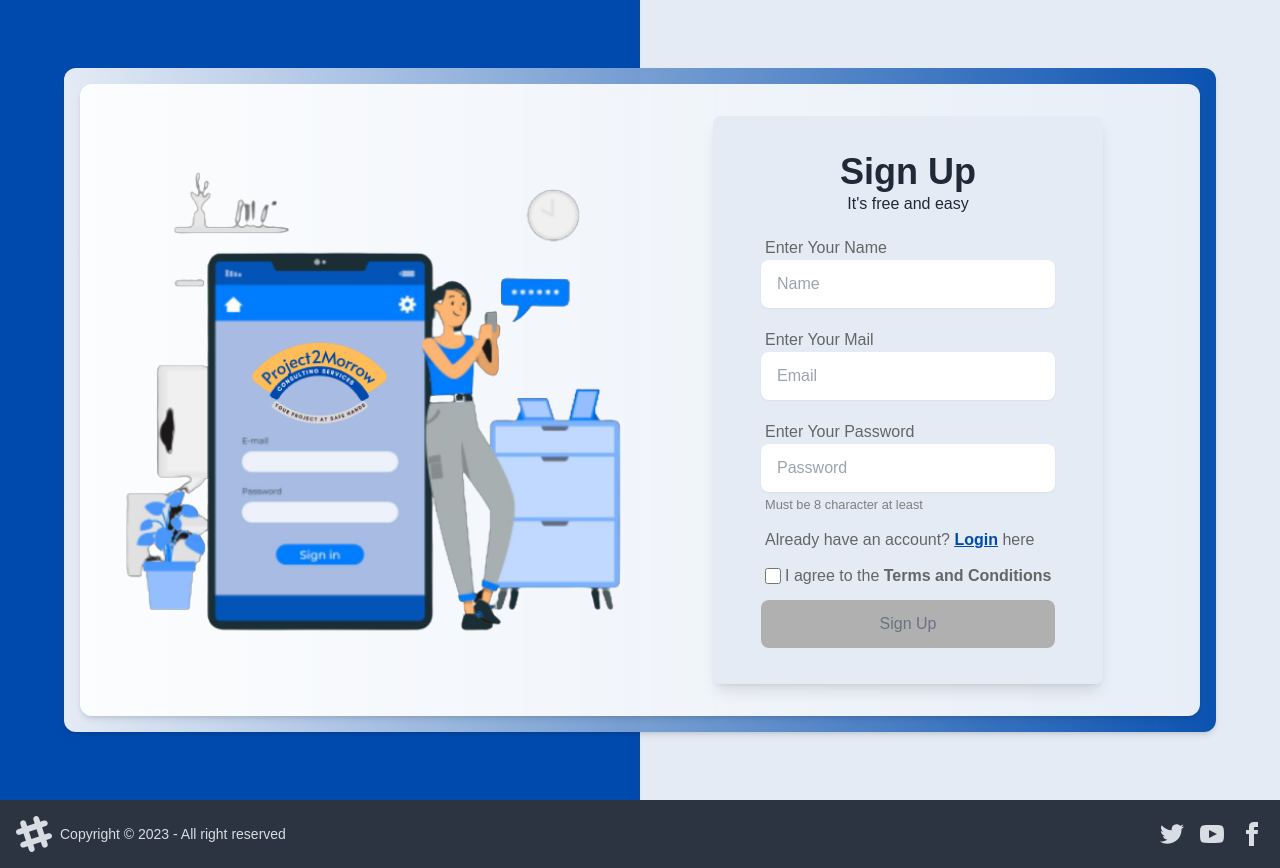
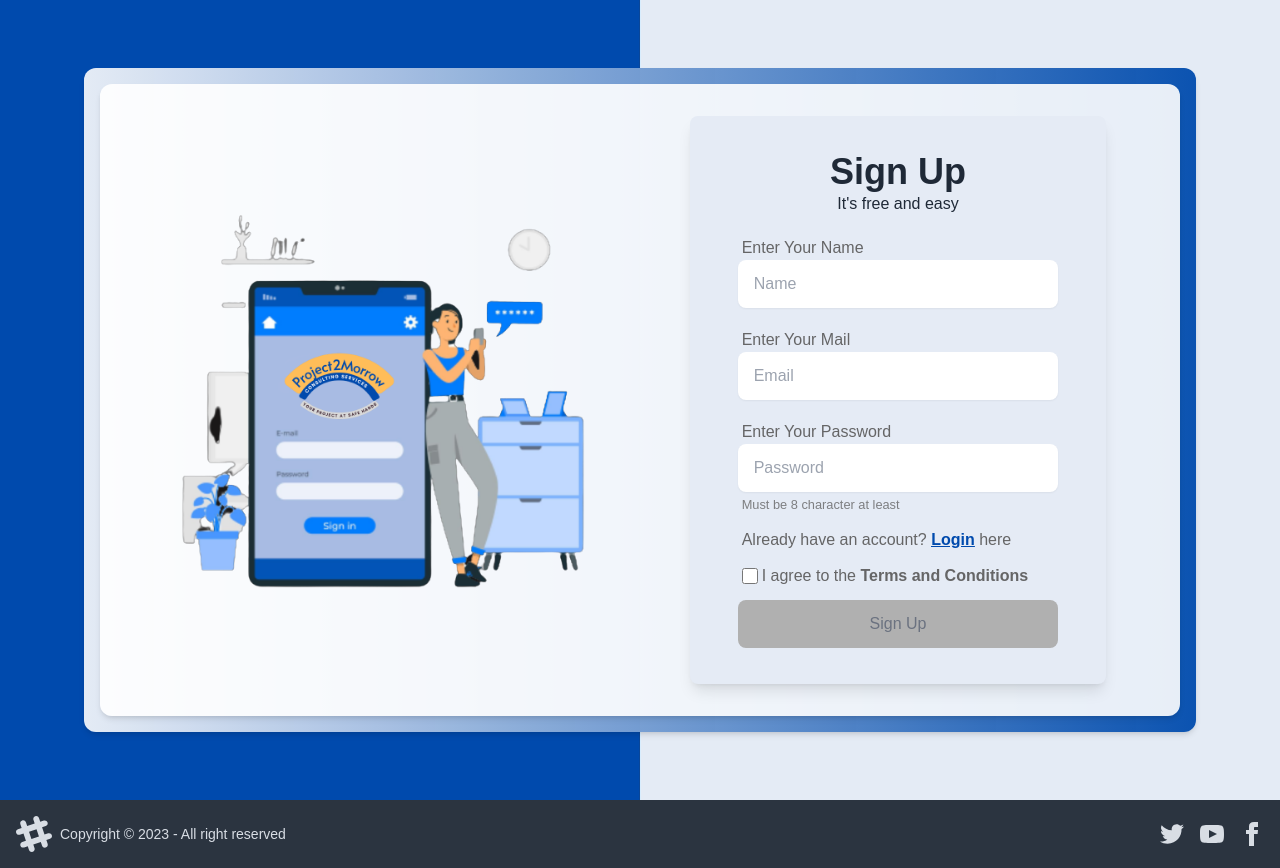
Before and after one commit to assraf-nur-p2m/Self-Assessment-Portal, a React (Vite) app: page /signup in a window 1280 px wide. Built offline with nearby package versions, Linux system fonts and the light colour scheme.

Commit message:
fix width issues

```diff
--- a/src/Components/Registration/Registration.jsx
+++ b/src/Components/Registration/Registration.jsx
@@ -20,14 +20,14 @@ export default function Registration() {
 
   return (
     <div className="login-page min-h-screen p-4 md:p-16 flex justify-center items-center">
-      <div className="p-4 rounded-xl bg-white bg-opacity-40 w-full accent-color shadow-md">
+      <div className="p-4 rounded-xl bg-white bg-opacity-40 accent-color shadow-md">
         <div className="login-box md:flex md:justify-center shadow-md md:items-center bg-white rounded-xl p-8 bg-opacity-90 w-full md:w-full">
           <div className="grid lg:grid-cols-2 gap-4 w-full">
             <div className="md:flex md:justify-center md:items-center">
-              <img className="w-full max-w-lg mx-auto" src={signUp} alt="" />
+              <img className="w-10/12 max-w-lg mx-auto" src={signUp} alt="" />
             </div>
             <div className="flex justify-center items-center">
-              <div className="bg-[#E5EBF5] shadow-lg px-12 py-9 rounded-lg lg:w-9/12">
+              <div className="bg-[#E5EBF5] shadow-lg px-12 py-9 rounded-lg lg:w-10/12">
                 <h2 className="text-center font-bold text-4xl">Sign Up</h2>
                 <p className="text-center">It's free and easy</p>
 
```
